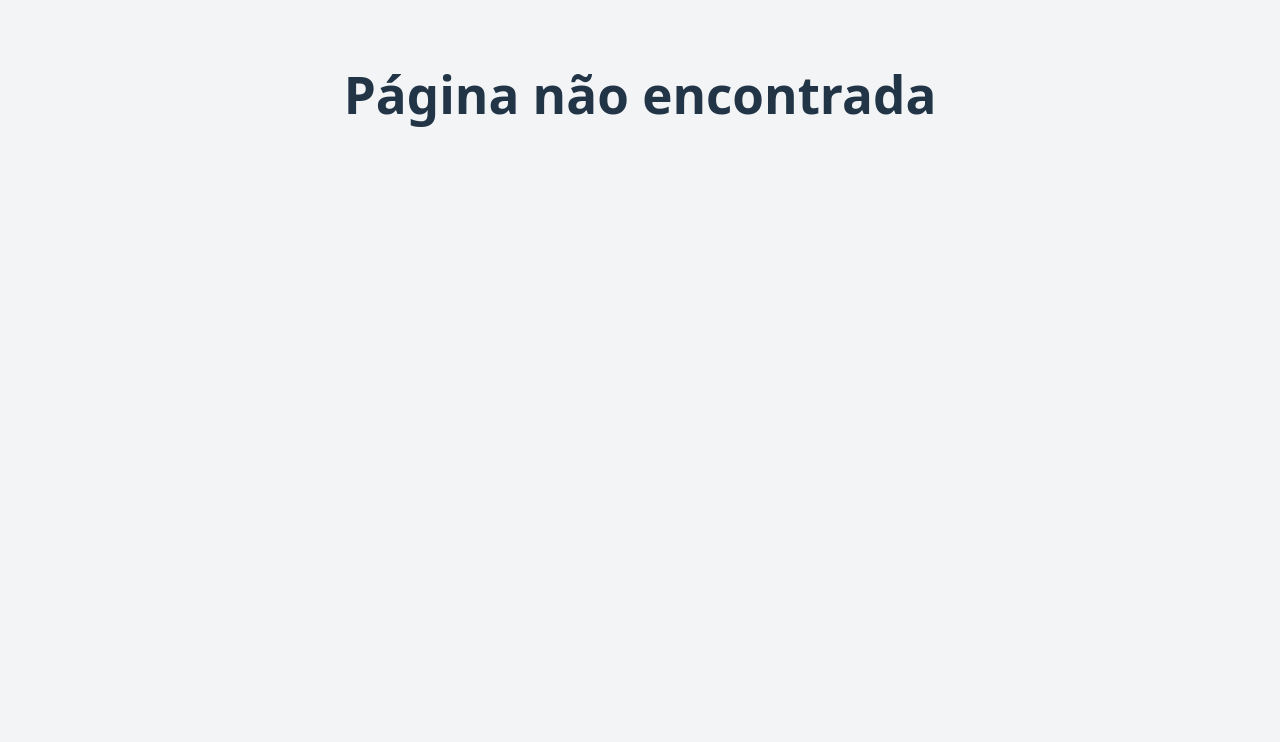
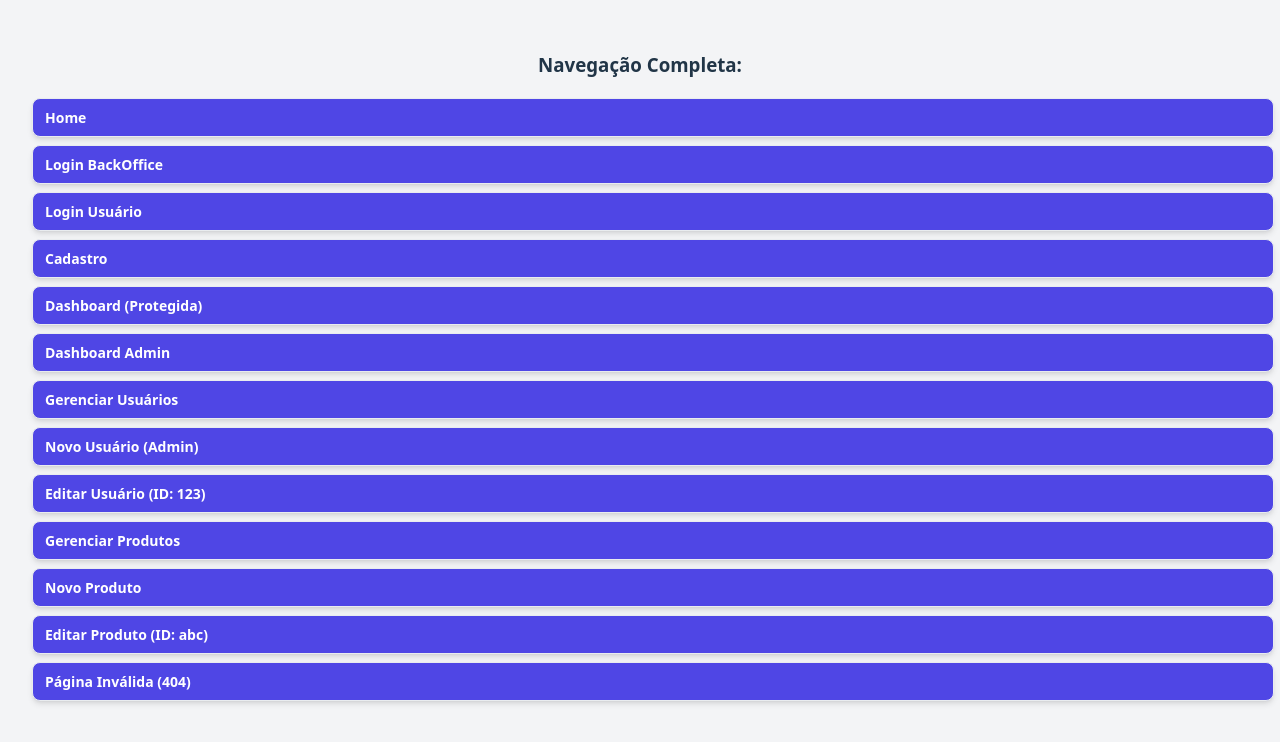
Before and after one commit to fehhmont/Canek, a React (Vite) app in the folder FrontEnd/: page /Routers in a window 1280 px wide. Shown: the top 742 px of the page. Built offline with nearby package versions, Linux system fonts and the light colour scheme.

Commit message:
Srpint 2

```diff
--- a/FrontEnd/src/main.jsx
+++ b/FrontEnd/src/main.jsx
@@ -16,7 +16,8 @@ import AdminDashboardPage from './pages/admin/AdminDashboardPage';
 import CadastroPageAdmin from './pages/admin/CadastroPageAdmin';
 import EditAdminPage from './pages/admin/EditAdminPage';
 import GerenciarProductPage from './pages/admin/GerenciarProductPage';
-import ProductFormPage from './pages/admin/ProductFormPage'; // Importe o novo componente
+import ProductFormPage from './pages/admin/ProductFormPage';
+import Routers from './pages/Routers';
 
 import './index.css';
 
@@ -32,6 +33,7 @@ ReactDOM.createRoot(document.getElementById('root')).render(
             <Route path="LoginPageBackOffice" element={<LoginPageBackOffice />} />
             <Route path="LoginPage" element={<LoginPage />} />
             <Route path="CadastroPage" element={<CadastroPage />} />
+            <Route path='Routers' element={<Routers />} />
 
             {/* Rotas Protegidas para QUALQUER usuário logado */}
             <Route element={<ProtectedRoute />}>
--- /dev/null
+++ b/FrontEnd/src/pages/Routers.jsx
@@ -0,0 +1,71 @@
+import React from "react";
+import { Link } from "react-router-dom";
+
+function Routers() {
+    // Lista de todas as rotas extraídas do seu código
+    const allRoutes = [
+        { path: '/', name: 'Home' },
+        { path: '/LoginPageBackOffice', name: 'Login BackOffice' },
+        { path: '/LoginPage', name: 'Login Usuário' },
+        { path: '/CadastroPage', name: 'Cadastro' },
+        { path: '/DashboardPage', name: 'Dashboard (Protegida)' },
+        { path: '/AdminDashboardPage', name: 'Dashboard Admin' },
+        { path: '/UserManagementPage', name: 'Gerenciar Usuários' },
+        { path: '/UserManagementPage/new', name: 'Novo Usuário (Admin)' },
+        { path: '/UserManagementPage/edit/123', name: 'Editar Usuário (ID: 123)' },
+        { path: '/GerenciarProductPage', name: 'Gerenciar Produtos' },
+        { path: '/product/new', name: 'Novo Produto' },
+        { path: '/product/edit/abc', name: 'Editar Produto (ID: abc)' },
+        { path: '/pagina-invalida', name: 'Página Inválida (404)' }
+      ];
+
+    // CSS para estilizar a navegação e os botões
+    const cssStyles = `
+        .vertical-nav {
+            display: flex;
+            flex-direction: column;
+            gap: 8px; /* Espaçamento entre os botões */
+        }
+        .nav-button {
+            width: 100%;
+            text-align: center;
+            padding: 8px 12px;
+            font-size: 0.875rem;
+            background-color: #4f46e5;
+            color: white;
+            font-weight: 600;
+            border-radius: 0.5rem;
+            box-shadow: 0 4px 6px -1px rgb(0 0 0 / 0.1), 0 2px 4px -2px rgb(0 0 0 / 0.1);
+            transition: all 0.2s ease-in-out;
+            text-decoration: none; /* Remove o sublinhado padrão do link */
+        }
+        .nav-button:hover {
+            background-color: #4338ca;
+        }
+    `;
+
+    return (
+        <>
+            <style>{cssStyles}</style>
+            <div className="p-4 bg-gray-100 rounded-lg shadow-inner">
+                <h3 className="text-lg font-bold mb-3 text-gray-800">Navegação Completa:</h3>
+                {/* A navegação agora usa a classe CSS personalizada 'vertical-nav' */}
+                <nav className="vertical-nav">
+                    {/* Mapeia a lista de rotas para criar um botão para cada uma */}
+                    {allRoutes.map((route) => (
+                        <Link
+                            key={route.path}
+                            to={route.path}
+                            // O botão agora usa a classe CSS 'nav-button'
+                            className="nav-button"
+                        >
+                            {route.name}
+                        </Link>
+                    ))}
+                </nav>
+            </div>
+        </>
+    );
+}
+
+export default Routers;
--- a/FrontEnd/src/pages/public/CadastroPage.jsx
+++ b/FrontEnd/src/pages/public/CadastroPage.jsx
@@ -151,7 +151,7 @@ function CadastroPage() {
                   id="senha"
                   {...register("senha")}
                   className="cadastro-input"
-                  placeholder="Mínimo 6 caracteres"
+                  placeholder="senha"
                 />
                 {errors.senha && <p className="cadastro-error">{errors.senha.message}</p>}
               </div>
```
